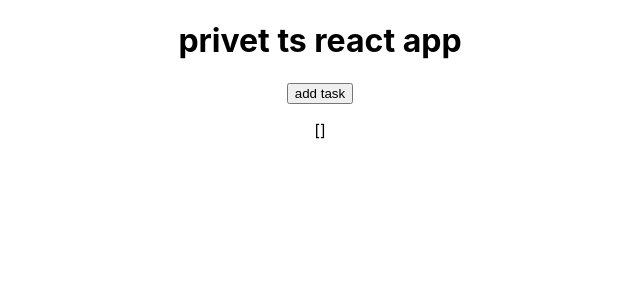
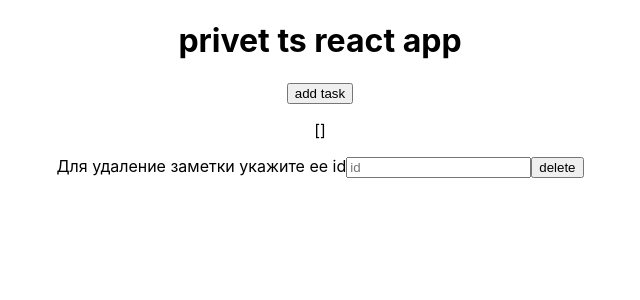
Before and after one commit to gqtqulin/todolist, a React (Create React App) app: page / in a window 1280 px wide. Shown: the top 300 px of the page, without its empty margins (320-960 px from the left). Built offline with nearby package versions, Linux system fonts and the light colour scheme.

Commit message:
refactor components and add delete functional

```diff
--- a/src/App.tsx
+++ b/src/App.tsx
@@ -2,6 +2,8 @@ import React, { MouseEventHandler } from "react";
 import { useState } from "react";
 import logo from "./logo.svg";
 import "./App.css";
+import { AddTask } from "./components/AddTask/AddTask";
+import { DeleteTask } from "./components/DeleteTask/DeleteTask";
 
 type Task = {
   id: number;
@@ -13,57 +15,19 @@ type Task = {
 function App() {
   const [tasks, setTasks] = useState<Array<Task>>([]);
 
-  const addTask = (title: string, desc: string): void => {
-    setTasks([
-      ...tasks,
-      {
-        id: Date.now(),
-        title: title,
-        desc: desc,
-        status: false,
-      },
-    ]);
-  };
-
-  const deleteTask = (id: number) => {
-    const taskIndexToDelete: number = tasks.findIndex((t) => t.id === id);
-    if (tasks[taskIndexToDelete] == undefined)
-      throw new Error("Задача для удаления не найдена");
-    tasks.splice(taskIndexToDelete, 1);
-  };
-
   const updateTask = () => {};
 
   const changeTaskStatus = () => {};
-
-  //handlers
-  const handleAddTaskClick = (event: React.MouseEvent<HTMLButtonElement>) => {
-    event.preventDefault();
-    addTask(title1, desc1);
-  };
-
-  const handleDeleteTaskClick = (event: React.MouseEvent<HTMLButtonElement>) => {
-    event.preventDefault();
-
-  };
-
-  //
-
-  //test task
-  const title1: string = 'title1';
-  const desc1: string = 'desc1';
 
   return (
     <div className="App">
       <h1>privet ts react app</h1>
 
-      <button onClick={handleAddTaskClick}>add task</button>
+      <AddTask tasks={tasks} setTasks={setTasks} />
 
       <p>{JSON.stringify(tasks)}</p>
 
-      <form>
-
-      </form>
+      <DeleteTask tasks={tasks} setTasks={setTasks} />
     </div>
   );
 }
--- /dev/null
+++ b/src/components/AddTask/AddTask.tsx
@@ -0,0 +1,41 @@
+
+type Task = {
+    id: number;
+    title: string;
+    desc: string;
+    status: boolean;
+  };
+
+interface Props {
+    tasks: Array<Task>;
+    setTasks: React.Dispatch<React.SetStateAction<Task[]>>;
+};
+
+export const AddTask = ({tasks, setTasks}: Props) => {
+  //test task
+  const title1: string = "title1";
+  const desc1: string = "desc1";
+
+  const addTask = (title: string, desc: string): void => {
+    setTimeout(() => {
+        setTasks([
+            ...tasks,
+            {
+              id: Date.now(),
+              title: title,
+              desc: desc,
+              status: false,
+            },
+          ])
+    }, 250);
+  };
+
+  const handleAddTaskClick = (event: React.MouseEvent<HTMLButtonElement>) => {
+    event.preventDefault();
+    addTask(title1, desc1);
+  };
+
+  return (<div>
+    <button onClick={handleAddTaskClick}>add task</button>
+  </div>);
+};
--- /dev/null
+++ b/src/components/DeleteTask/DeleteTask.tsx
@@ -0,0 +1,52 @@
+import {useState} from 'react';
+
+type Task = {
+  id: number;
+  title: string;
+  desc: string;
+  status: boolean;
+};
+
+interface Props {
+  tasks: Array<Task>;
+  setTasks: React.Dispatch<React.SetStateAction<Task[]>>;
+}
+
+export const DeleteTask = ({ tasks, setTasks }: Props) => {
+    const [inputId, setInputId] = useState('');
+  const deleteTask = (id: number) => {
+    const taskIndexToDelete: number = tasks.findIndex((t) => t.id === id);
+    const candidateTask: Task = tasks[taskIndexToDelete];
+    if (candidateTask == undefined)
+      throw new Error("Задача для удаления не найдена");
+    const updatedTasks = tasks.filter((t) => t !== candidateTask);
+    setTasks(updatedTasks);
+  };
+
+  const handleDeleteTaskFormSubmit = (
+    event: React.FormEvent<HTMLFormElement>
+  ) => {
+    event.preventDefault();
+    if (Number(inputId)) {
+        deleteTask(Number(inputId));
+    } else {
+        throw new Error('Переданный id должен быть числом!')
+    }
+  };
+
+  const handlerChangeIdInput = (event: React.FormEvent<HTMLInputElement>) => {
+    setInputId(event.currentTarget.value);
+  };
+
+  return (
+    <div>
+      <form onSubmit={handleDeleteTaskFormSubmit}>
+        <label>
+          Для удаление заметки укажите ее id
+          <input type="text" placeholder="id" onChange={handlerChangeIdInput} />
+        </label>
+        <input type="submit" value="delete" />
+      </form>
+    </div>
+  );
+};
```
